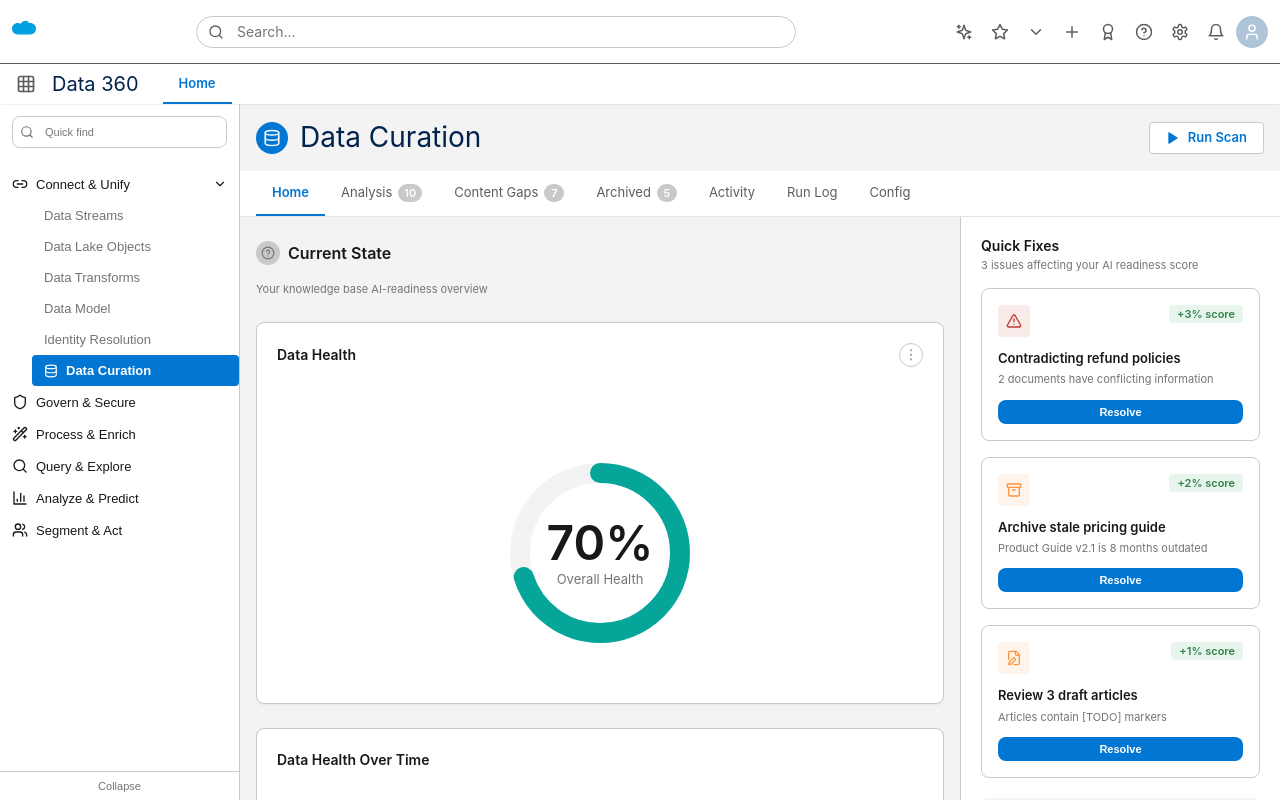
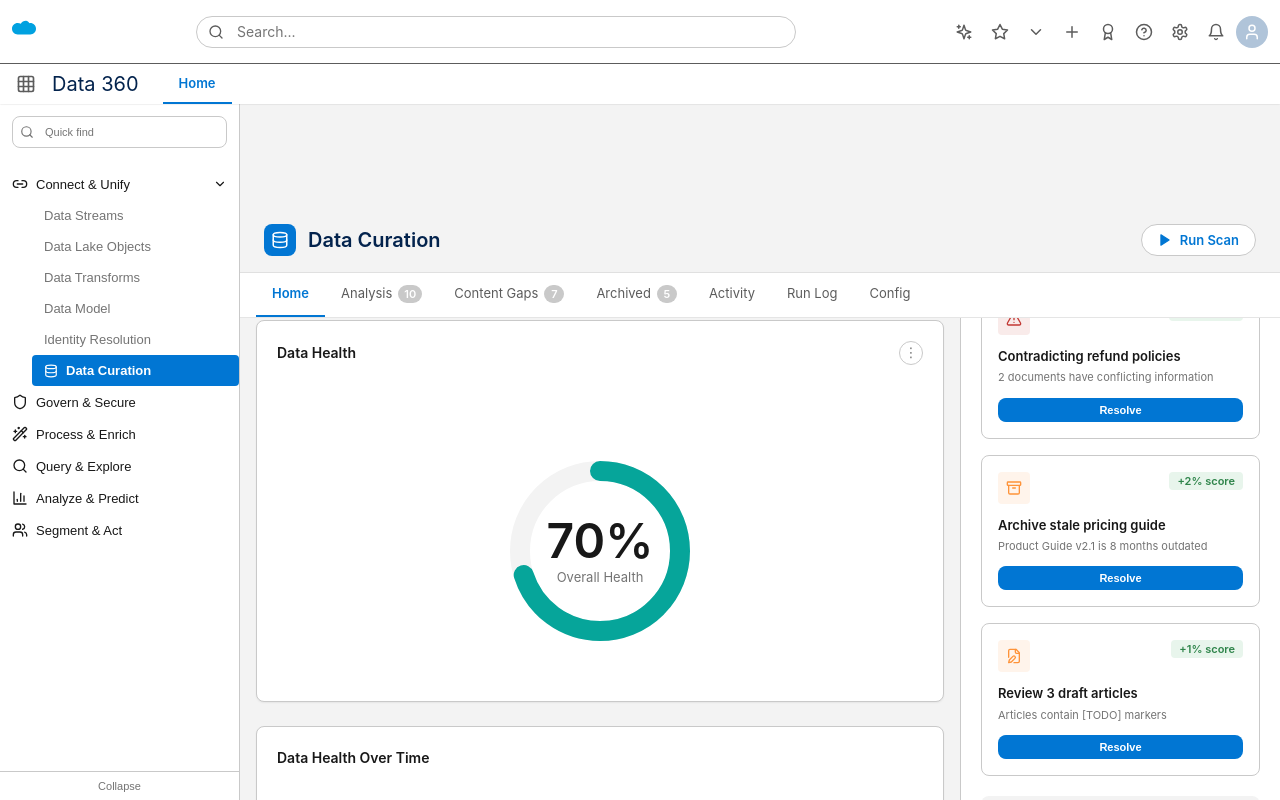
Before and after one commit to NoamVin602/TEST_Agent-ready-data, a Next.js app: page / in a window 1280 px wide. Built offline with nearby package versions, Linux system fonts and the light colour scheme.

Commit message:
Update PageHeader and TabNavigation to match Figma design (node 100-75218) and make sticky

```diff
--- a/app/components/shared/PageHeader.tsx
+++ b/app/components/shared/PageHeader.tsx
@@ -12,12 +12,16 @@
     <div
       style={{
         backgroundColor: '#F3F3F3',
-        padding: '16px',
+        padding: '16px 24px',
         display: 'flex',
         alignItems: 'center',
         justifyContent: 'space-between',
-        minHeight: '51px',
+        minHeight: '64px',
         width: '100%',
+        position: 'sticky',
+        top: '104px', // Sticks below Global Header (64px) + Global Navigation (40px)
+        zIndex: 900,
+        borderBottom: '1px solid #E0E0E0',
       }}
     >
       {/* Icon + Title Section */}
@@ -31,12 +35,12 @@
           minWidth: 0,
         }}
       >
-        {/* Database Icon - 32px circle */}
+        {/* Database Icon - 32px rounded square */}
         <div
           style={{
             width: '32px',
             height: '32px',
-            borderRadius: '50%',
+            borderRadius: '8px',
             backgroundColor: '#0176D3',
             display: 'flex',
             alignItems: 'center',
@@ -58,9 +62,9 @@
         <h1
           style={{
             fontFamily: "'SF Pro', -apple-system, BlinkMacSystemFont, sans-serif",
-            fontSize: '28px',
-            fontWeight: 400,
-            lineHeight: '35px',
+            fontSize: '20px',
+            fontWeight: 600,
+            lineHeight: '28px',
             color: '#03234D',
             margin: 0,
             padding: 0,
@@ -93,7 +97,7 @@
             gap: '8px',
             padding: '6px 16px',
             height: '32px',
-            borderRadius: '4px',
+            borderRadius: '16px',
             border: '1px solid #C9C9C9',
             backgroundColor: '#FFFFFF',
             color: '#0176D3',
--- a/app/components/shared/TabNavigation.tsx
+++ b/app/components/shared/TabNavigation.tsx
@@ -25,6 +25,9 @@
         display: 'flex',
         alignItems: 'center',
         width: '100%',
+        position: 'sticky',
+        top: '168px', // Sticks below Global Header (64px) + Global Navigation (40px) + PageHeader (64px)
+        zIndex: 899,
       }}
     >
       <div
```
